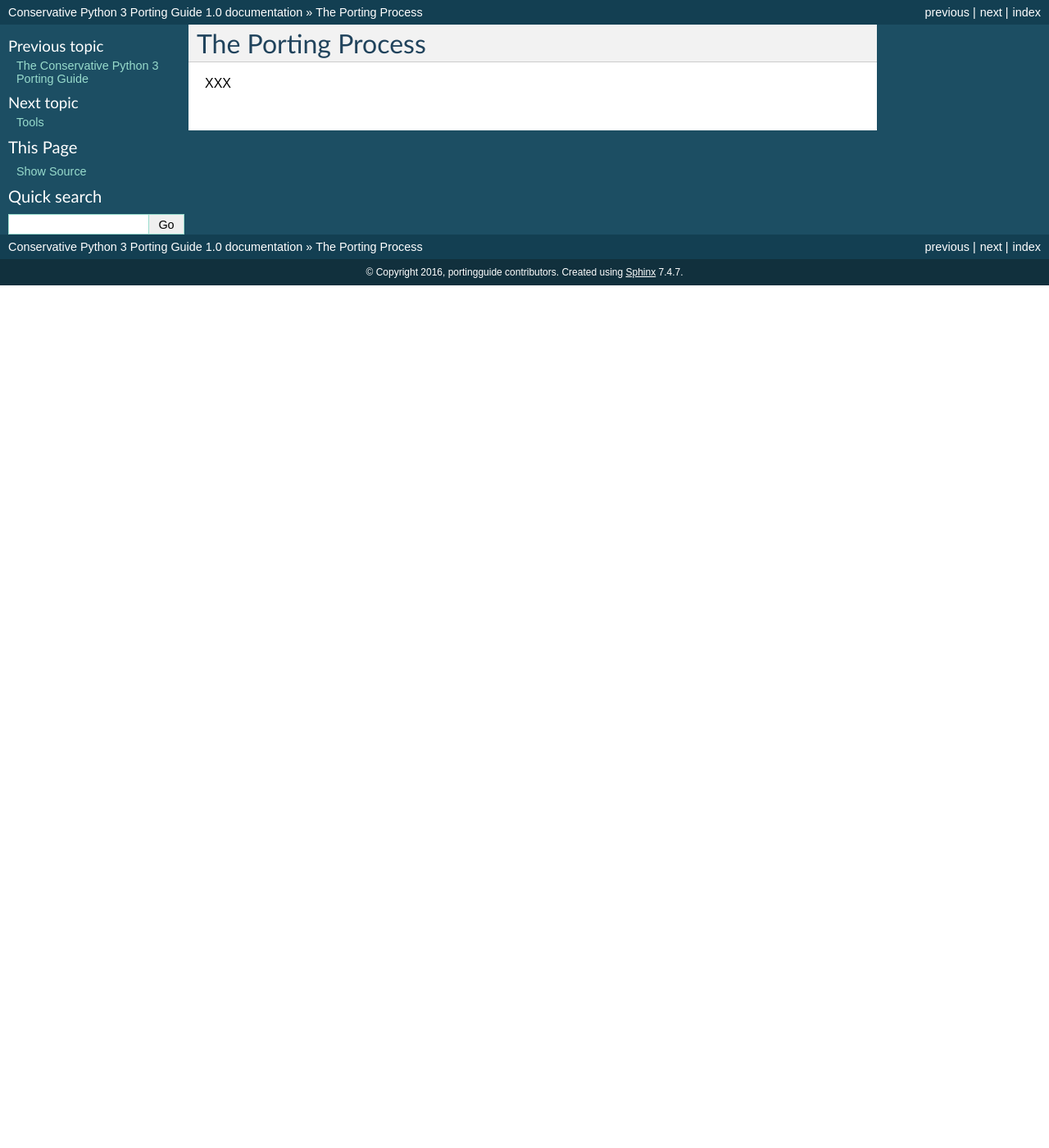
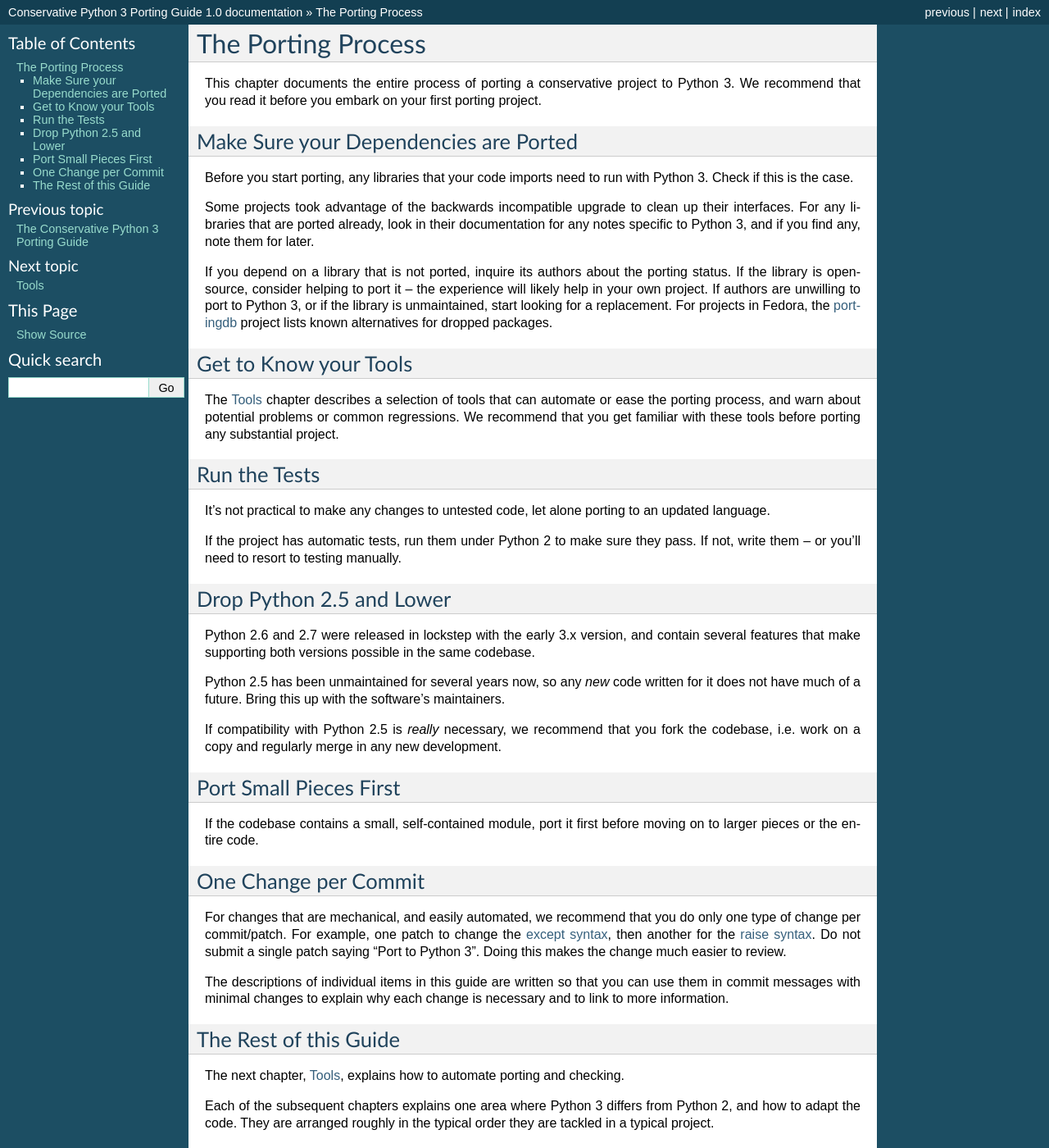
Before and after one commit to fedora-python/portingguide, a Sphinx documentation site: the page built from source/process.rst, in a window 1280 px wide and 1400 px high. Shown: the whole window at 82% size. Built offline with Sphinx 7.4.7, drawn with Linux system fonts in a browser that asks for light colours; some of the changed text lies outside the part shown.

Commit message:
Write "The Porting Process"

```diff
--- a/source/process.rst
+++ b/source/process.rst
@@ -1,4 +1,104 @@
 The Porting Process
 -------------------
 
-XXX
+This chapter documents the entire process of porting a conservative project
+to Python 3.
+We recommend that you read it before you embark on your first porting project.
+
+
+Make Sure your Dependencies are Ported
+......................................
+
+Before you start porting, any libraries that your code imports need to run
+with Python 3.
+Check if this is the case.
+
+Some projects took advantage of the backwards incompatible upgrade to clean
+up their interfaces.
+For any libraries that are ported already, look in their documentation for
+any notes specific to Python 3, and if you find any, note them for later.
+
+If you depend on a library that is not ported, inquire its authors about
+the porting status.
+If the library is open-source, consider helping to port it – the experience
+will likely help in your own project.
+If authors are unwilling to port to Python 3, or if the library is
+unmaintained, start looking for a replacement.
+For projects in Fedora, the `portingdb`_ project lists known alternatives
+for dropped packages.
+
+.. _portingdb: https://fedora.portingdb.xyz
+
+
+Get to Know your Tools
+......................
+
+The :doc:`tools` chapter describes a selection of tools that can automate or
+ease the porting process, and warn about potential problems or common
+regressions.
+We recommend that you get familiar with these tools before porting any
+substantial project.
+
+
+Run the Tests
+.............
+
+It's not practical to make any changes to untested code, let alone porting
+to an updated language.
+
+If the project has automatic tests, run them under Python 2 to make sure
+they pass.
+If not, write them – or you'll need to resort to testing manually.
+
+Drop Python 2.5 and Lower
+.........................
+
+Python 2.6 and 2.7 were released in lockstep with the early 3.x version,
+and contain several features that make supporting both versions
+possible in the same codebase.
+
+Python 2.5 has been unmaintained for several years now, so any *new* code
+written for it does not have much of a future.
+Bring this up with the software's maintainers.
+
+If compatibility with Python 2.5 is *really* necessary, we recommend that
+you fork the codebase, i.e. work on a copy and regularly merge in any
+new development.
+
+
+Port Small Pieces First
+.......................
+
+If the codebase contains a small, self-contained module, port it first
+before moving on to larger pieces or the entire code.
+
+
+One Change per Commit
+.....................
+
+For changes that are mechanical, and easily automated, we recommend that
+you do only one type of change per commit/patch.
+For example, one patch to change the :ref:`except syntax <except-syntax>`,
+then another for the :ref:`raise syntax <raise-syntax>`.
+Do not submit a single patch saying “Port to Python 3”.
+Doing this makes the change much easier to review.
+
+The descriptions of individual items in this guide are written so that you
+can use them in commit messages with minimal changes to explain why each change
+is necessary and to link to more information.
+
+
+The Rest of this Guide
+......................
+
+The next chapter, :doc:`tools`, explains how to automate porting and checking.
+
+Each of the subsequent chapters explains one area where Python 3 differs from
+Python 2, and how to adapt the code.
+They are arranged roughly in the typical order they are tackled in a typical
+project.
+
+We recommend that you skim the introduction of each of the chapters,
+so that you know what you're up against pefore you start.
+
+Happy porting!
```
Also changed, not shown: source/exceptions.rst (+7 -0 lines).
